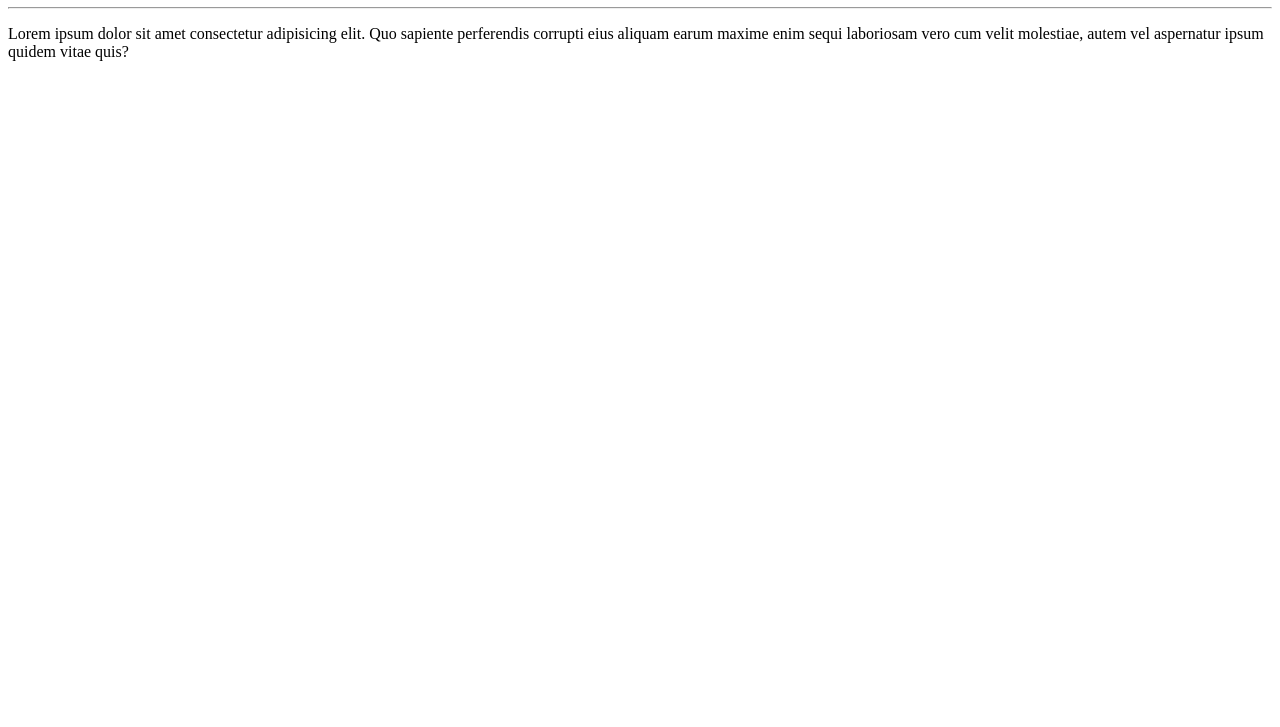
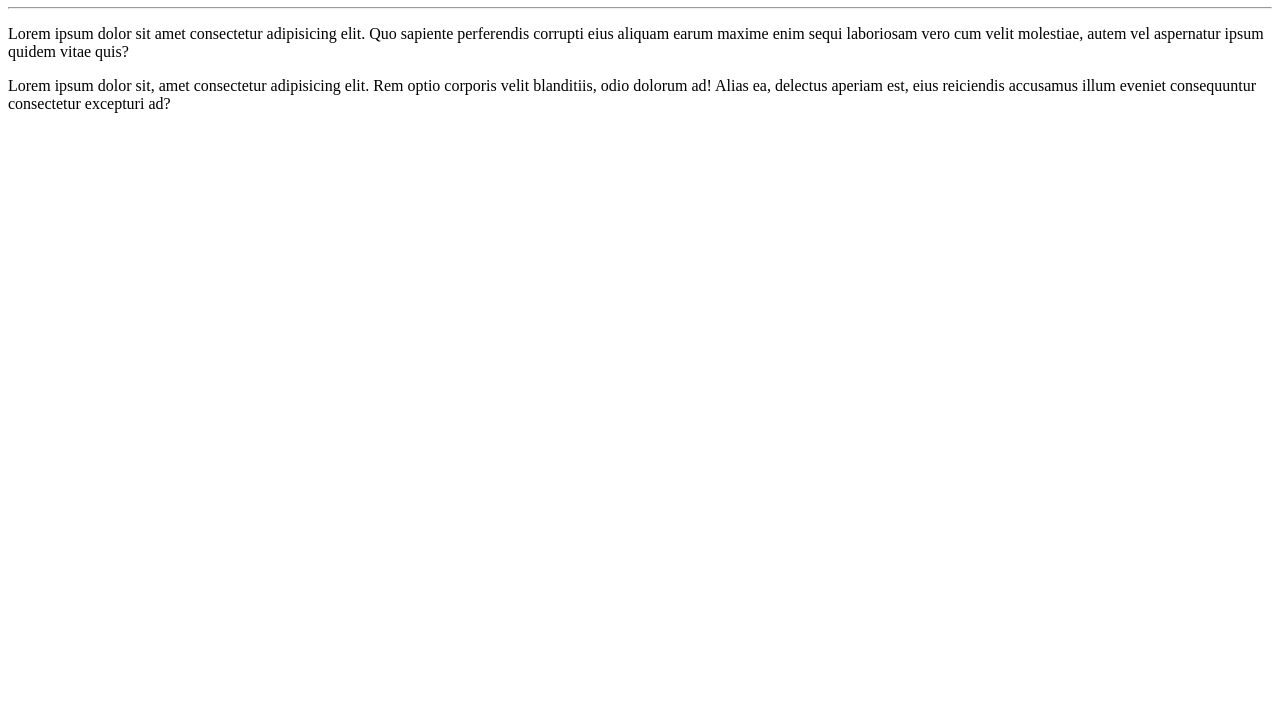
Before and after one commit to Alexandre939613/Ola-mudo, a plain HTML site: page Site Exemplo/index.html in a window 1280 px wide. Shown: the part 73-800 px from the top of the page. Drawn offline with Linux system fonts and the light colour scheme.

Commit message:
adicionei um paragrafo

```diff
--- a/Site Exemplo/index.html
+++ b/Site Exemplo/index.html
@@ -9,5 +9,6 @@
     <h1>Óla,Mundo </h1>
     <hr>
     <p>Lorem ipsum dolor sit amet consectetur adipisicing elit. Quo sapiente perferendis corrupti eius aliquam earum maxime enim sequi laboriosam vero cum velit molestiae, autem vel aspernatur ipsum quidem vitae quis?</p>
+    <p>Lorem ipsum dolor sit, amet consectetur adipisicing elit. Rem optio corporis velit blanditiis, odio dolorum ad! Alias ea, delectus aperiam est, eius reiciendis accusamus illum eveniet consequuntur consectetur excepturi ad?</p>
 </body>
 </html>
```
